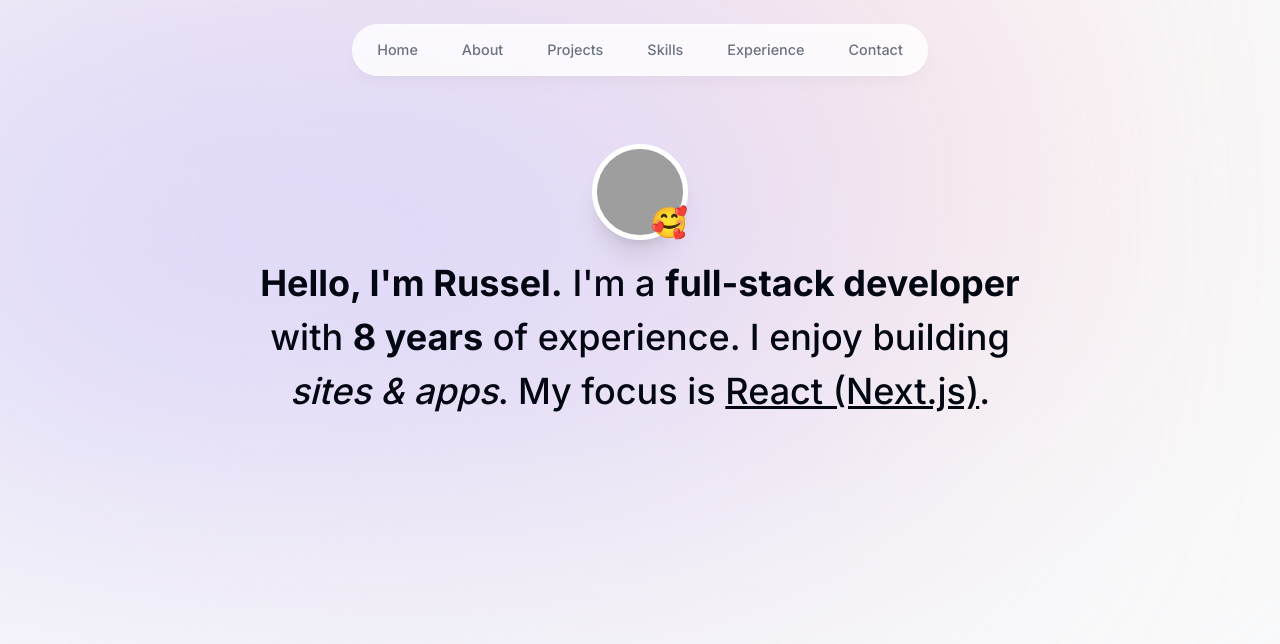
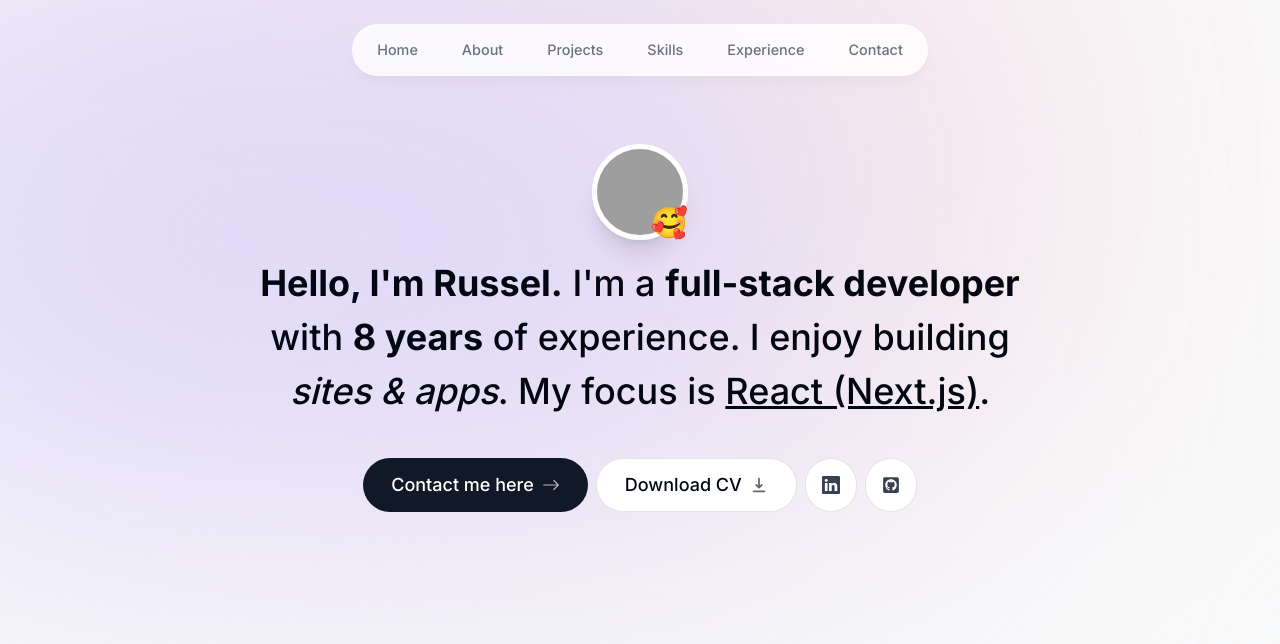
Before and after one commit to LeHoangTuanbk/simple-portfolio, a Next.js app: page / in a window 1280 px wide. Shown: the top 644 px of the page. Built offline with nearby package versions, Linux system fonts and the light colour scheme; grey boxes are pictures that could not be loaded.

Commit message:
Home section

```diff
--- a/src/components/intro.tsx
+++ b/src/components/intro.tsx
@@ -3,6 +3,10 @@
 import Image from 'next/image';
 import React from 'react';
 import {motion} from 'framer-motion';
+import Link from 'next/link';
+import {BsArrowRight, BsLinkedin} from 'react-icons/bs';
+import {HiDownload} from 'react-icons/hi';
+import { FaGithubSquare } from 'react-icons/fa';
 
 export default function Intro() {
   return (
@@ -55,6 +59,28 @@ export default function Intro() {
 
         </motion.p>
 
+        <motion.div className='flex flex-col sm:flex-row item-center justify-center gap-2 px-4 text-lg font-medium '
+        initial={{opacity: 0, y:100 }}
+        animate={{opacity: 1, y: 0}}
+        transition={{
+            delay: 0.1,
+        }}
+        >
+            <Link href="#contact" className='group bg-gray-900 text-white px-7 py-3 flex items-center gap-2 rounded-full outline-none focus:scale-110 hover:scale-110 hover:bg-gray-950 active:scale-105 transition'>
+                Contact me here <BsArrowRight className="opacity-70 group-hover:translate-x-1 transition"/>{" "}
+            </Link>
+            <a className='bg-white px-7 py-3 flex items-center gap-2 rounded-full outline-none focus:scale-110 hover:scale-110  active:scale-105 transition cursor-pointer border border-black/10 '
+            href="/CV.pdf" download>
+                Download CV <HiDownload className='opacity-60 group-hover:translate-x-1 transition' />
+            </a>
+            <a className='bg-white p-4 text-gray-700 hover:text-gray-950 flex items-center gap-2 rounded-full focus:scale-[1.15] hover:scale-[1.15]  active:scale-105 transition cursor-pointer border border-black/10' href="https://www.linkedin.com/in/le-hoang-tuan-bk/" target="_blank">
+                <BsLinkedin/>
+            </a>
+            <a className='bg-white p-4 text-gray-700 hover:text-gray-950 flex items-center gap-2 rounded-full focus:scale-[1.15] hover:scale-[1.15]  active:scale-105 transition cursor-pointer border border-black/10 ' href="https://github.com/LeHoangTuanbk" target="_blank">
+                <FaGithubSquare/>
+            </a>
+        </motion.div>
+
     </section>
   )
 }
```
